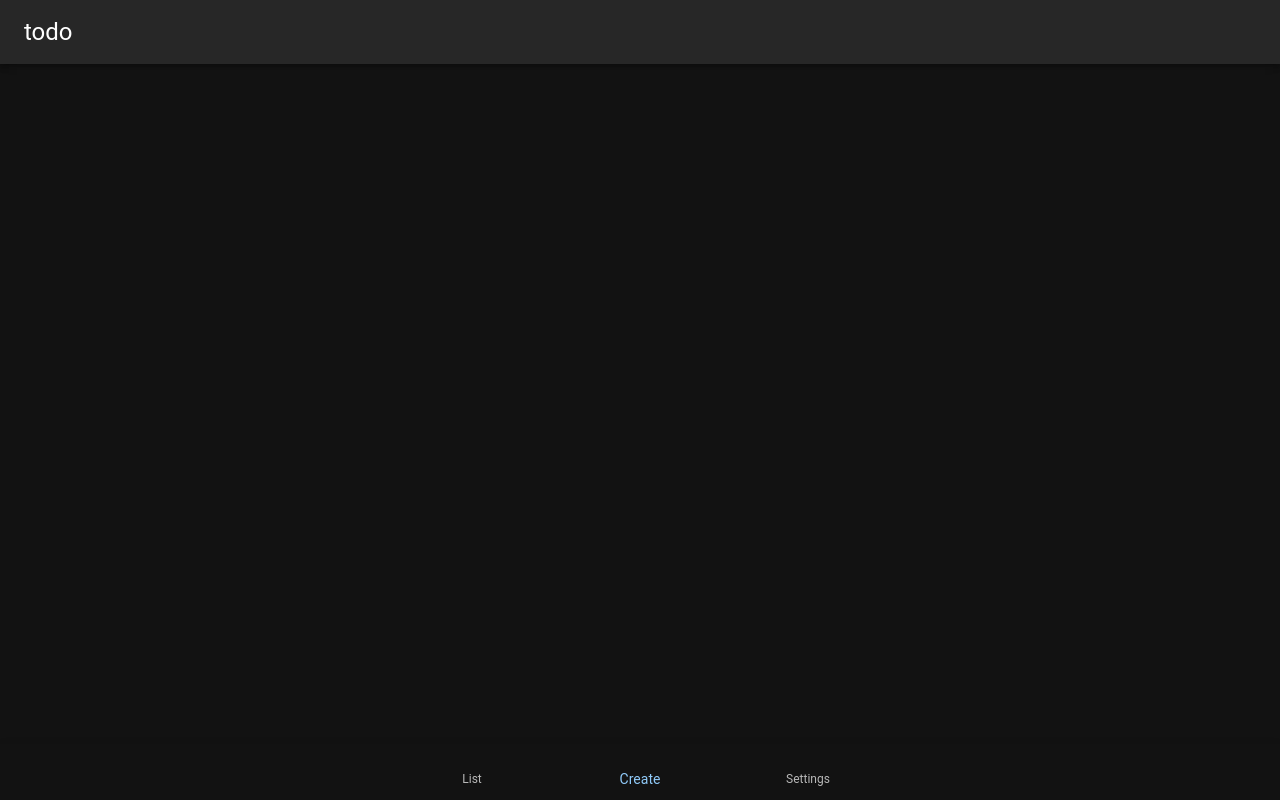
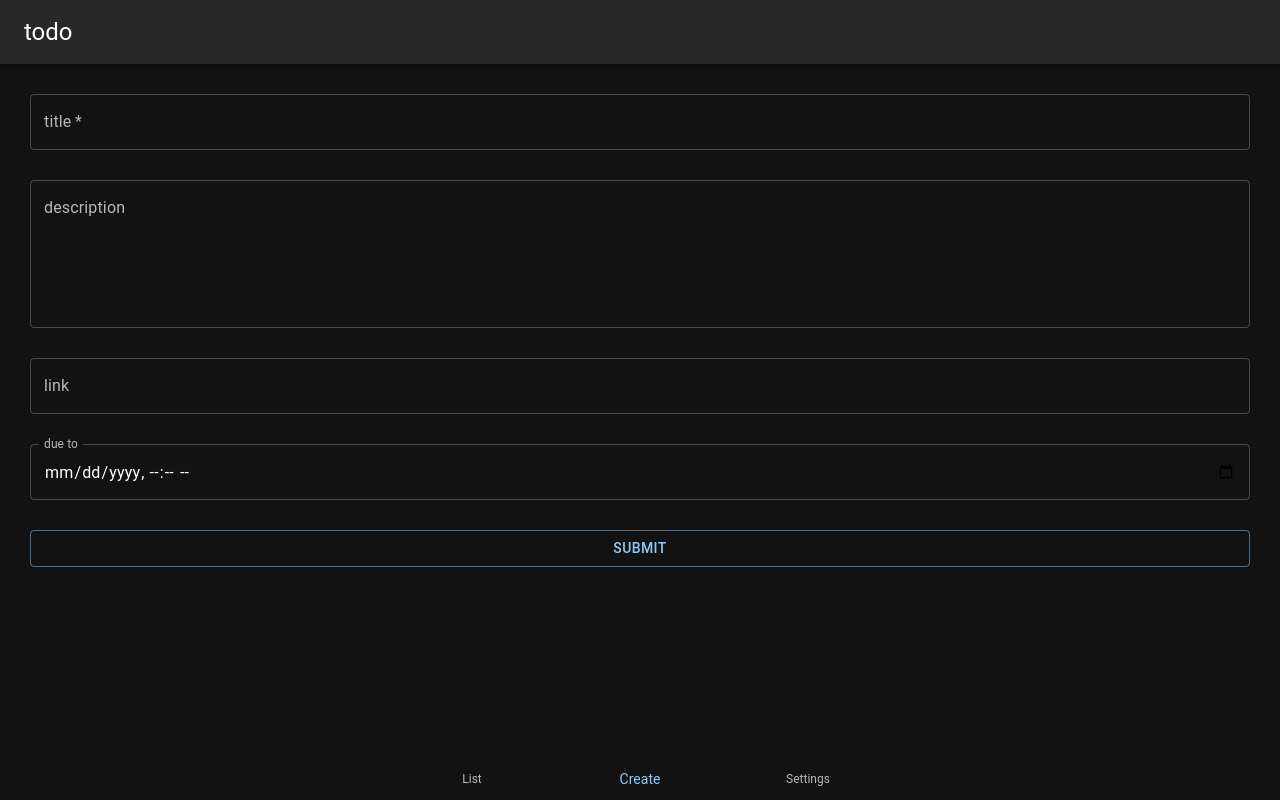
Before and after one commit to xalivo/todo, a React (Vite) app: page / in a window 1280 px wide. Both pictures are taken after a click on the button "Create". Built offline with nearby package versions, Linux system fonts and the light colour scheme; some icons are missing.

Commit message:
created components, created basic form

```diff
--- a/src/App.tsx
+++ b/src/App.tsx
@@ -1,20 +1,37 @@
 import {AppBar, Paper, Toolbar, Typography} from "@mui/material";
-import TodoList from "./components/TodoList.tsx";
+
 import NavigationBar from "./components/NavigationBar.tsx";
 import {useState} from "react";
 import {AppViews} from "./common/enums.ts";
+import TodoList from "./components/TodoList.tsx";
+import CreatePage from "./components/CreatePage.tsx";
+import SettingsPage from "./components/SettingsPage.tsx";
 
 const App = () => {
     const [view, setView] = useState<AppViews>(AppViews.Home);
+
+    const render = () => {
+        switch (view) {
+            case AppViews.Home:
+                return <TodoList/>;
+            case AppViews.Create:
+                return <CreatePage/>;
+            case AppViews.Settings:
+                return <SettingsPage/>;
+        }
+    }
+
     return (<>
-        <AppBar position={"sticky"}>
+        <AppBar position={"sticky"} >
             <Toolbar>
                 <Typography variant="h5" component="div" sx={{flexGrow: 1}}>
                     todo
                 </Typography>
             </Toolbar>
         </AppBar>
-        <TodoList/>
+        <div>
+            {render()}
+        </div>
         <Paper sx={{position: 'fixed', bottom: 0, left: 0, right: 0}} elevation={3}>
             <NavigationBar view={view} setView={setView}/>
         </Paper>
--- /dev/null
+++ b/src/components/CreatePage.tsx
@@ -0,0 +1,15 @@
+import {Button, TextField} from "@mui/material";
+
+const CreatePage = () => {
+    return (
+        <form style={{padding: 30, display: "flex", flexDirection: "column", justifyContent: "center", alignItems: "center", gap: 30}}>
+            <TextField label={"title"} placeholder={"Enter title..."} variant={"outlined"} fullWidth required/>
+            <TextField label={"description"} placeholder={"description (optional)"} multiline rows={5} fullWidth/>
+            <TextField label={"link"} placeholder={"Link a website to this event (optional)"} fullWidth/>
+            <TextField label={"due to"} type={"datetime-local"} slotProps={{inputLabel: {shrink: true}}} fullWidth/>
+            <Button variant={"outlined"} type={"submit"} fullWidth>Submit</Button>
+        </form>
+    );
+};
+
+export default CreatePage;
--- /dev/null
+++ b/src/components/SettingsPage.tsx
@@ -0,0 +1,14 @@
+import {Typography} from "@mui/material";
+
+const SettingsPage = () => {
+    return (
+        <div style={{ width: '100%', height: '100vh', background: 'black', color: 'white' }}>
+            <Typography>Settings</Typography>
+            <Typography>Settings</Typography>
+            <Typography>Settings</Typography>
+            <Typography>Settings</Typography>
+        </div>
+    );
+};
+
+export default SettingsPage;
```
